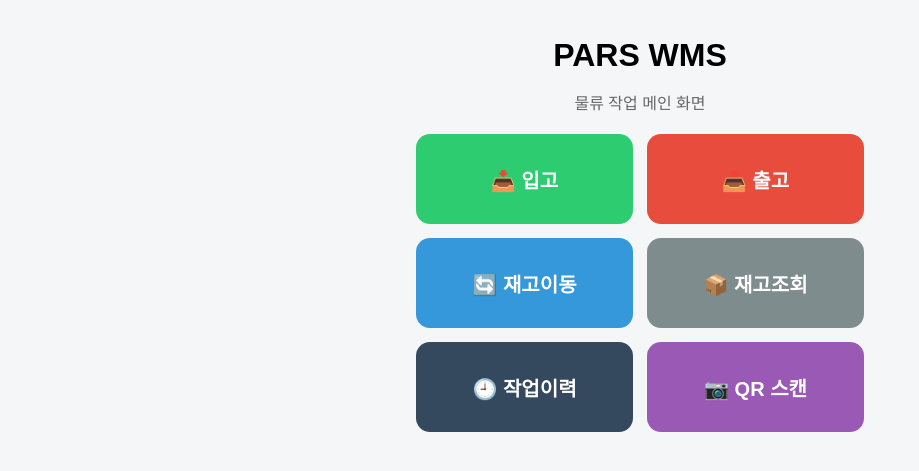
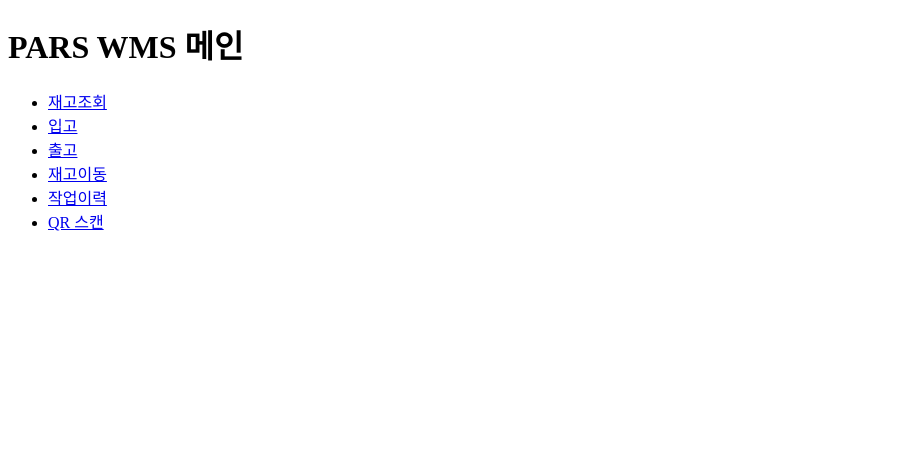
Before and after one commit to dlahtp44-prog/pars-wms-api, a FastAPI app: template app/templates/index.html in a window 1280 px wide. Shown: the top 471 px of the page, without its empty margins (0-919 px from the left). Run offline with FastAPI, Linux system fonts and the light colour scheme; the template is opened without the code that fills it, so the values that code supplies are empty.

Commit message:
Update index.html

```diff
--- a/app/templates/index.html
+++ b/app/templates/index.html
@@ -3,24 +3,17 @@
 <head>
     <meta charset="UTF-8">
     <title>PARS WMS</title>
-    <meta name="viewport" content="width=device-width, initial-scale=1.0">
-    <link rel="stylesheet" href="/static/style.css">
 </head>
 <body>
+    <h1>PARS WMS 메인</h1>
 
-<div class="container">
-    <h1>PARS WMS</h1>
-    <p class="subtitle">물류 작업 메인 화면</p>
-
-    <div class="grid">
-        <a href="/inbound-page" class="card green">📥 입고</a>
-        <a href="/outbound-page" class="card red">📤 출고</a>
-        <a href="/move-page" class="card blue">🔄 재고이동</a>
-        <a href="/inventory-page" class="card gray">📦 재고조회</a>
-        <a href="/history-page" class="card dark">🕘 작업이력</a>
-        <a href="/qr" class="card purple">📷 QR 스캔</a>
-    </div>
-</div>
-
+    <ul>
+        <li><a href="/inventory-page">재고조회</a></li>
+        <li><a href="/inbound-page">입고</a></li>
+        <li><a href="/outbound-page">출고</a></li>
+        <li><a href="/move-page">재고이동</a></li>
+        <li><a href="/history-page">작업이력</a></li>
+        <li><a href="/qr-page">QR 스캔</a></li>
+    </ul>
 </body>
 </html>
```
